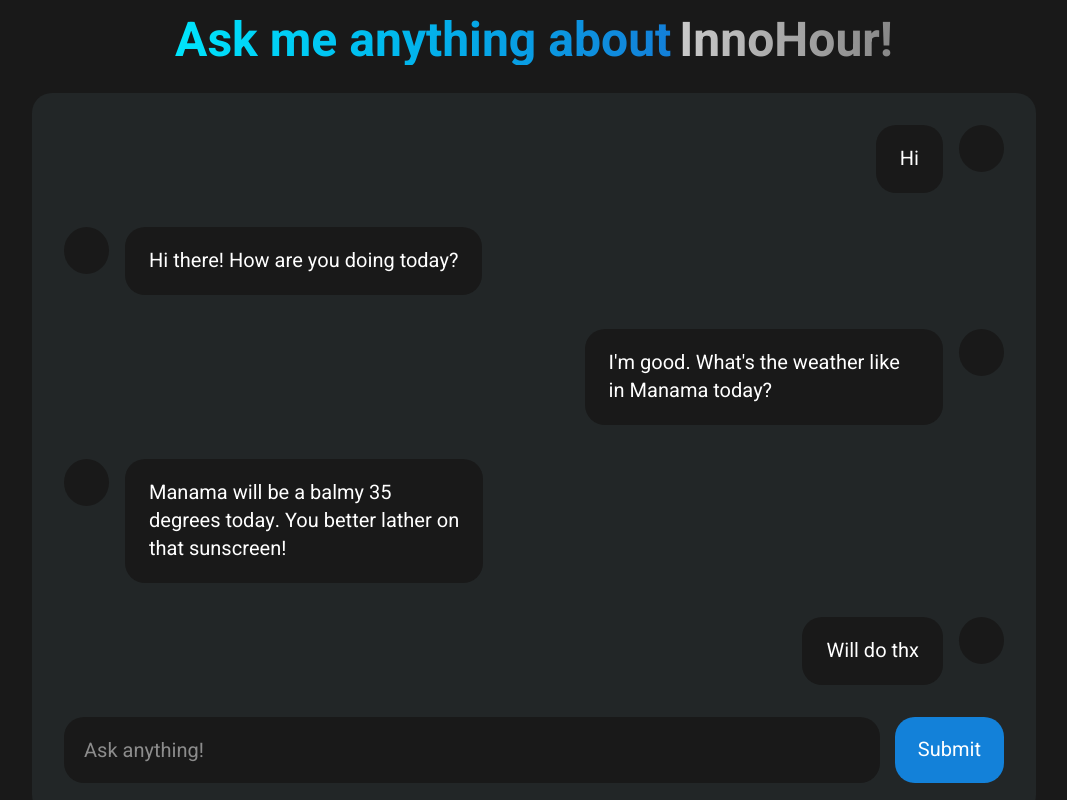
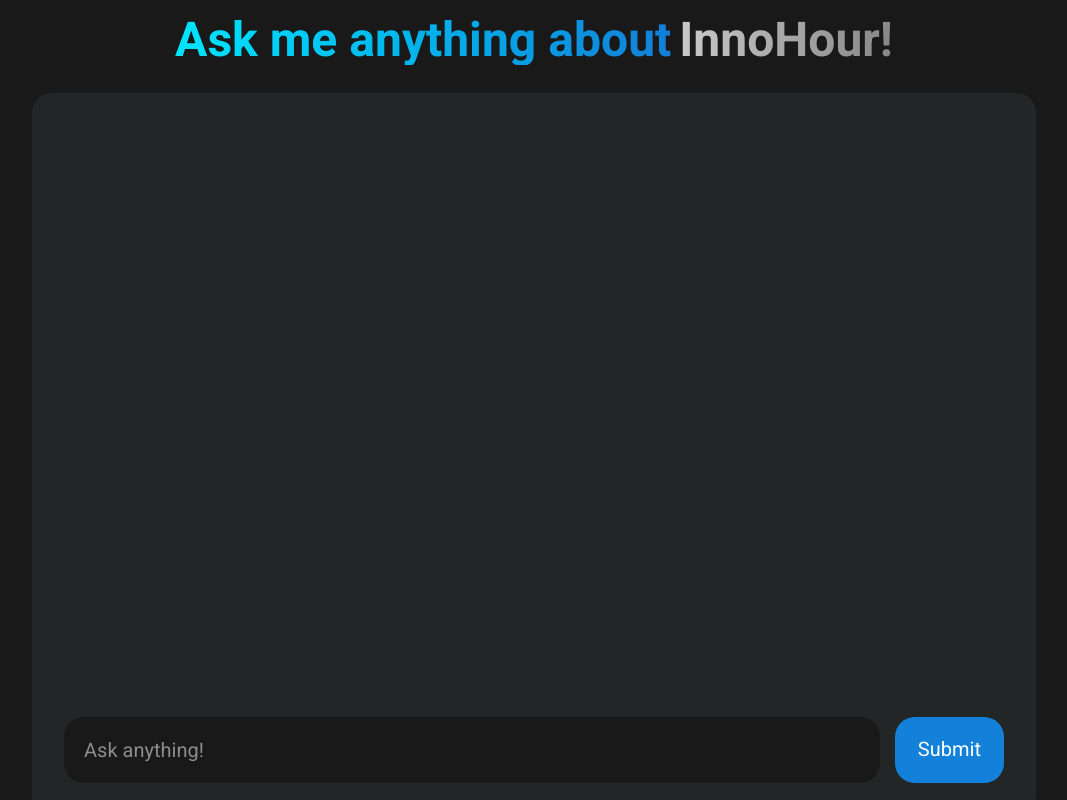
Before and after one commit to HannahAA/ventureway-machine-test, a React (Vite) app: page / in a window 1280 px wide. Shown: the part 1980-2780 px from the top of the page, without its empty margins (106-1173 px from the left). Built offline with nearby package versions, Linux system fonts and the light colour scheme.

Commit message:
Persisted chat history to local storage.

```diff
--- a/src/components/Chatbox.jsx
+++ b/src/components/Chatbox.jsx
@@ -3,7 +3,7 @@
 
 const Chatbox = ({messages}) => {
 
-    const [messageState, setMessageState] = useState(messages || []);
+    const [messageState, setMessageState] = useState(JSON.parse(localStorage.getItem("chatHistory")) || []);
     const [input, setInput] = useState("");
 
     const aiMessageLibrary = ["Okay.", "Thank you for your question. Let me think about that.", "I'll have an answer for you shortly."];
@@ -13,8 +13,15 @@
         setInput(e.target.value);
     };
 
+    const saveToLS = (senderVal, textVal) => {
+        let recentChatHistory = JSON.parse(localStorage.getItem("chatHistory")) || [];
+        recentChatHistory.push({sender: senderVal, text: textVal});
+        localStorage.setItem("chatHistory", JSON.stringify(recentChatHistory));
+    };
+
     const handleSubmit = () => {
         console.log("input that is submitted = ", input);
+        saveToLS("user", input);
         let currentMessages = messageState;
         currentMessages.push({ sender: "user", text: input }, { sender: "ai", text: "typing...", status: "typing" });
         setMessageState(currentMessages);
@@ -30,6 +37,7 @@
 
         const rqrdIndex = Math.floor(Math.random() * aiMessageLibrary.length);
         const rqrdAIMessage = aiMessageLibrary[rqrdIndex];
+        saveToLS("ai", rqrdAIMessage);
 
         // filteredMessages.push({ sender: "ai", text: "Thank you for your question. Let me think about that." });
         // filteredMessages.push({ sender: "ai", text: "Okay.", isAnimated: true });
```
